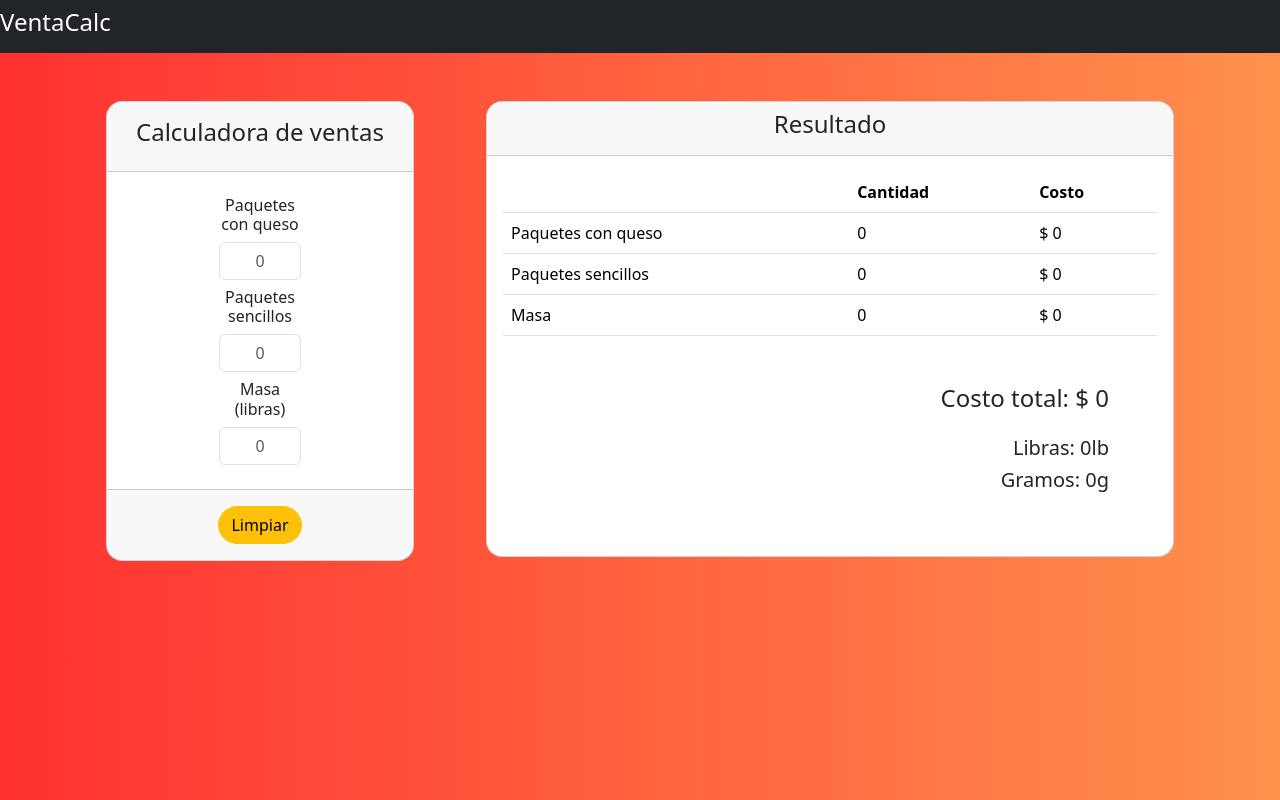
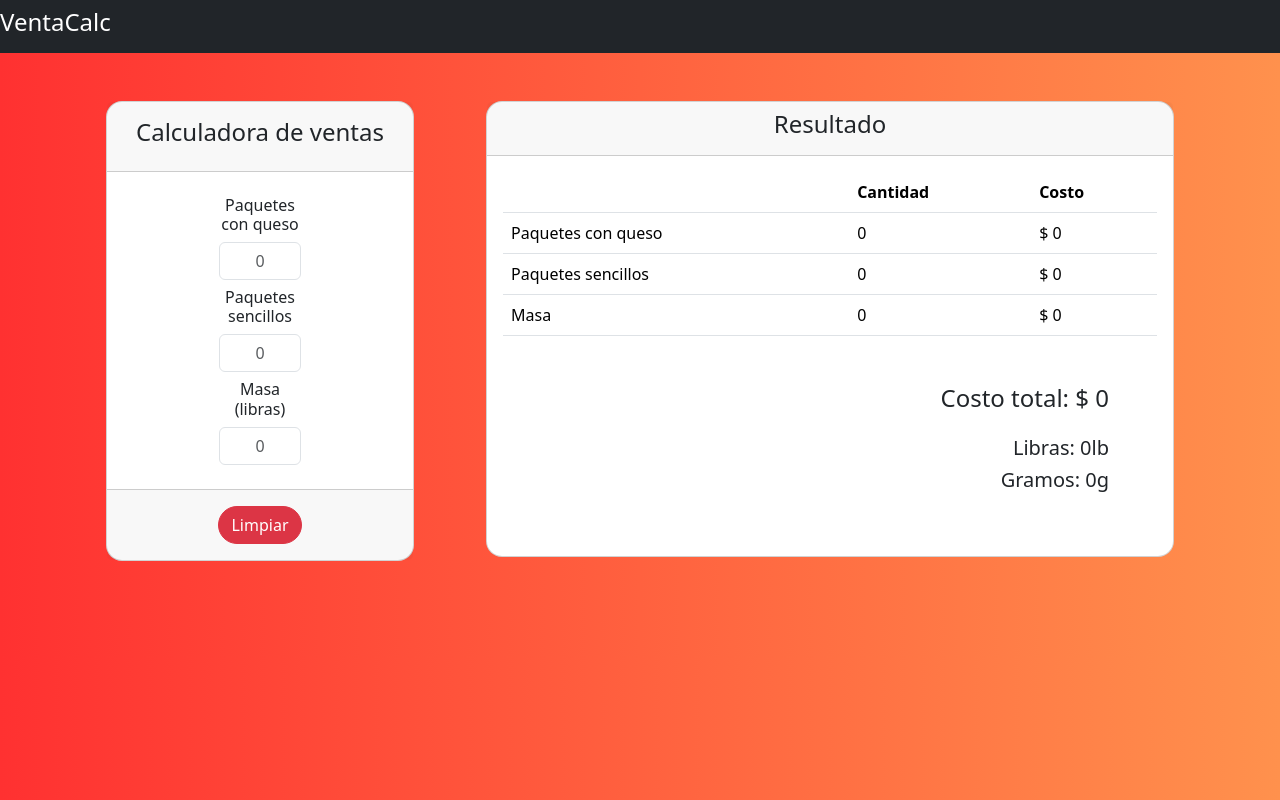
Before and after one commit to JuanLoaiza007/ventacalc, a React (Create React App) app: page / in a window 1280 px wide. Built offline with nearby package versions, Linux system fonts and the light colour scheme.

Commit message:
Updated clean button color

```diff
--- a/src/components/FormCalculator.js
+++ b/src/components/FormCalculator.js
@@ -91,7 +91,7 @@ function FormCalculator({onUpdateForm}) {
       <dic className='card-footer text-center'>
         <button
         type='submit'
-        className='btn btn-warning m-2 rounded-5'
+        className='btn btn-danger m-2 rounded-5'
         onClick={reloadForm}>
           Limpiar
         </button>
```
